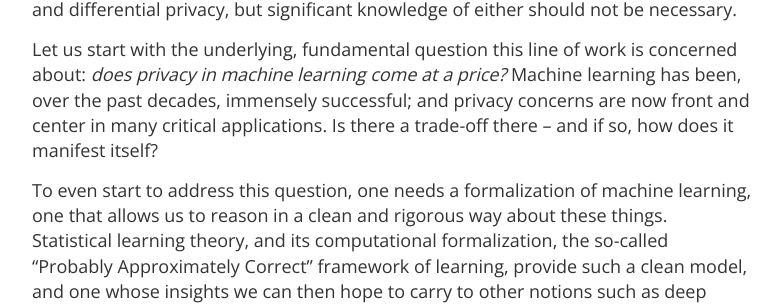
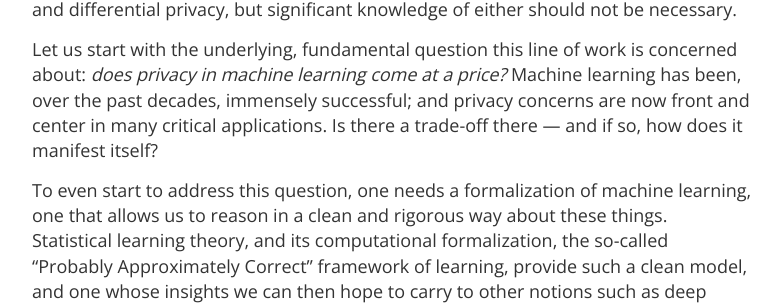
Before and after one commit to differentialprivacy/differentialprivacy, a Jekyll site: the page built from _posts/2020-08-31-private-pac.md, in a window 1280 px wide and 900 px high. Shown: the part 337-644 px from the top of the window, without its empty margins (248-1030 px from the left). Built offline with Jekyll 4.4.1, drawn with Linux system fonts in a browser that asks for light colours; comment, search, counter and statistics services are not loaded; some of the changed lines change nothing that is shown; some of the changed text lies outside the part shown.

Commit message:
Update 2020-08-31-private-pac.md
Minor stuff + images.

```diff
--- a/_posts/2020-08-31-private-pac.md
+++ b/_posts/2020-08-31-private-pac.md
@@ -19,7 +19,7 @@
 is concerned about: *does privacy in machine learning come at a price?*
 Machine learning has been, over the past decades, immensely successful;
 and privacy concerns are now front and center in many critical
-applications. Is there a trade-off there -- and if so, how does it
+applications. Is there a trade-off there &mdash; and if so, how does it
 manifest itself?
 
 To even start to address this question, one needs a formalization of
@@ -98,7 +98,7 @@
 \\(\log |\mathcal{H}| = \log T\\), while
 \\(\mathsf{VCD}\left(\mathcal{H}\right)\\) is only 1.
 
-![image](thresh)
+![image]({{ site.baseurl }}/images/thresh.png)
 
 ### A Simple Private PAC Learner
 
@@ -106,7 +106,7 @@
 PAC framework: the hypothesis output by the learner must be a
 differentially private function of the labeled examples
 \((x_1, y_1), \ldots, (x_n, y_n)\). That is, we must be able to change any
-of the examples --- even to one with an inconsistent label --- and still
+of the examples &mdash; even to one with an inconsistent label &mdash; and still
 have a similar distribution over hypotheses output by the learner.
 
 Since we haven't talked about any other PAC learner, we may as well
@@ -159,9 +159,9 @@
 which may only output hypotheses from the learned class \\(\mathcal{H}\\).
 
 With these assumptions in place, in 2010, Beimel, Kasiviswanathan, and
-Nissim [**[BKN10]**](https://dl.acm.org/doi/10.1007/978-3-642-11799-2_26 "Amos Beimel, Shiva Prasad Kasiviswanathan, and Kobbi Nissim. Bounds on the sample complexity for private learning and private data release. TCC 2010") showed that the hypothesis class \\(\mathsf{Point_d}\\) ---
+Nissim [**[BKN10]**](https://dl.acm.org/doi/10.1007/978-3-642-11799-2_26 "Amos Beimel, Shiva Prasad Kasiviswanathan, and Kobbi Nissim. Bounds on the sample complexity for private learning and private data release. TCC 2010") showed that the hypothesis class \\(\mathsf{Point_d}\\) &mdash;
 \\(2^d\\) hypotheses, each associated with a unique binary vector
-\\(\{-1,1\}^d\\), labeling only its associated binary vector as 1 ---
+\\(\{-1,1\}^d\\), labeling only its associated binary vector as 1 &mdash;
 requires \\(\Omega(d)\\) samples for proper pure private PAC learning. Their
 proof used the classic "packing" lower bound method, which powers many
 lower bounds for pure differential privacy. The general packing method
@@ -189,8 +189,8 @@
 [**[BKN10]**](https://dl.acm.org/doi/10.1007/978-3-642-11799-2_26 "Amos Beimel, Shiva Prasad Kasiviswanathan, and Kobbi Nissim. Bounds on the sample complexity for private learning and private data release. TCC 2010") then contrasted this result with *improper* pure private PAC
 learning. They proved that an application of the exponential mechanism
 to a class \\(\mathsf{Point_d}'\\) of hypotheses derived from
-\\(\mathsf{Point_d}\\) --- but *not* necessarily a subset of
-\\(\mathsf{Point_d}\\) --- gives an improper pure private PAC learner with
+\\(\mathsf{Point_d}\\) &mdash; but *not* necessarily a subset of
+\\(\mathsf{Point_d}\\) &mdash; gives an improper pure private PAC learner with
 sample complexity \\(O(\log d)\\). Moreover, they gave a still more involved
 improper pure private PAC learner requiring only \\(O(1)\\) samples. This
 separates proper pure private PAC learning from improper pure private
@@ -218,7 +218,7 @@
 With the notion of representation dimension in hand, [**[BNS13]**](https://arxiv.org/abs/1402.2224 "Amos Beimel, Kobbi Nissim, and Uri Stemmer. Characterizing the sample complexity of private learners. ITCS 2013") gave the
 following result:
 
-> **Theorem 1 **([**[BNS13]**](https://arxiv.org/abs/1402.2224 "Amos Beimel, Kobbi Nissim, and Uri Stemmer. Characterizing the sample complexity of private learners. ITCS 2013")). The sample complexity to pure private PAC learn \\(\mathcal{H}\\) is \\(\Theta(\mathsf{REPD}\left(\mathcal{H}\right))\\).
+> **Theorem 1** ([**[BNS13]**](https://arxiv.org/abs/1402.2224 "Amos Beimel, Kobbi Nissim, and Uri Stemmer. Characterizing the sample complexity of private learners. ITCS 2013")). The sample complexity to pure private PAC learn \\(\mathcal{H}\\) is \\(\Theta(\mathsf{REPD}\left(\mathcal{H}\right))\\).
 
 Here is a rough sketch of the proof: to go from
 \\(\mathsf{REPD}\left(\mathcal{H}\right)\\) to pure private sample
@@ -237,7 +237,7 @@
 harder than improper pure private PAC learning, which is characterized
 by representation dimension. A picture sums it up.
 
-![image](private_pac_1){width="7cm" height="7cm"}
+![image]({{ site.baseurl }}/images/private_pac_1.png)
 
 Note the dotted line, since we don't yet have any evidence separating
 finite representation dimension and finite VC dimension.
@@ -303,7 +303,7 @@
 learning but, as shown by \\(\mathsf{Line_p}\\), these bounds are sometimes
 quite loose [**[FX14]**](https://arxiv.org/abs/1402.6278 "Vitaly Feldman and David Xiao. Sample complexity bounds on differentially private learning via communication complexity. COLT 2014"). The picture now looks like this:
 
-![image](private_pac_2){width="7cm" height="7cm"}
+![image]({{ site.baseurl }}/images/private_pac_2.png)
 
 ### Lower Bounds for Approximate Private PAC Learning
 
@@ -358,7 +358,7 @@
 of private PAC learning: finite Littlestone dimension is necessary.
 Sufficiency, however, remains an open question.
 
-![image](private_pac_3){width="7cm" height="7cm"}
+![image]({{ site.baseurl }}/images/private_pac_3.png)
 
 ### Characterizing Approximate Private PAC Learning
 
@@ -388,10 +388,10 @@
 learning any \\(\mathcal{H}\\) is at least
 \\(\Omega(\log^\ast(\mathsf{LD}\left(\mathcal{H}\right)))\\) and at most
 \\(2^{O({\mathsf{LD}\left(\mathcal{H}\right)})}\\). In this sense,
-Littlestone dimension --- and not VC dimension, or even representation
-dimension --- characterizes private learnability.
+Littlestone dimension &mdash; and not VC dimension, or even representation
+dimension &mdash; characterizes private learnability.
 
-![image](private_pac_4){width="7cm" height="7cm"}
+![image]({{ site.baseurl }}/images/private_pac_4.png)
 
 Closing this gap is in part an open question, but note that we cannot
 hope to close it completely. For the lower bound, the current
@@ -419,4 +419,4 @@
 questions from a rigorous and grounded point of view.
 
 Congratulations to Mark Bun, Roi Livni, and Shay Moran on their best
-paper award --- and to all who paved the way before them!
+paper award &mdash; and to all who paved the way before them!
```
